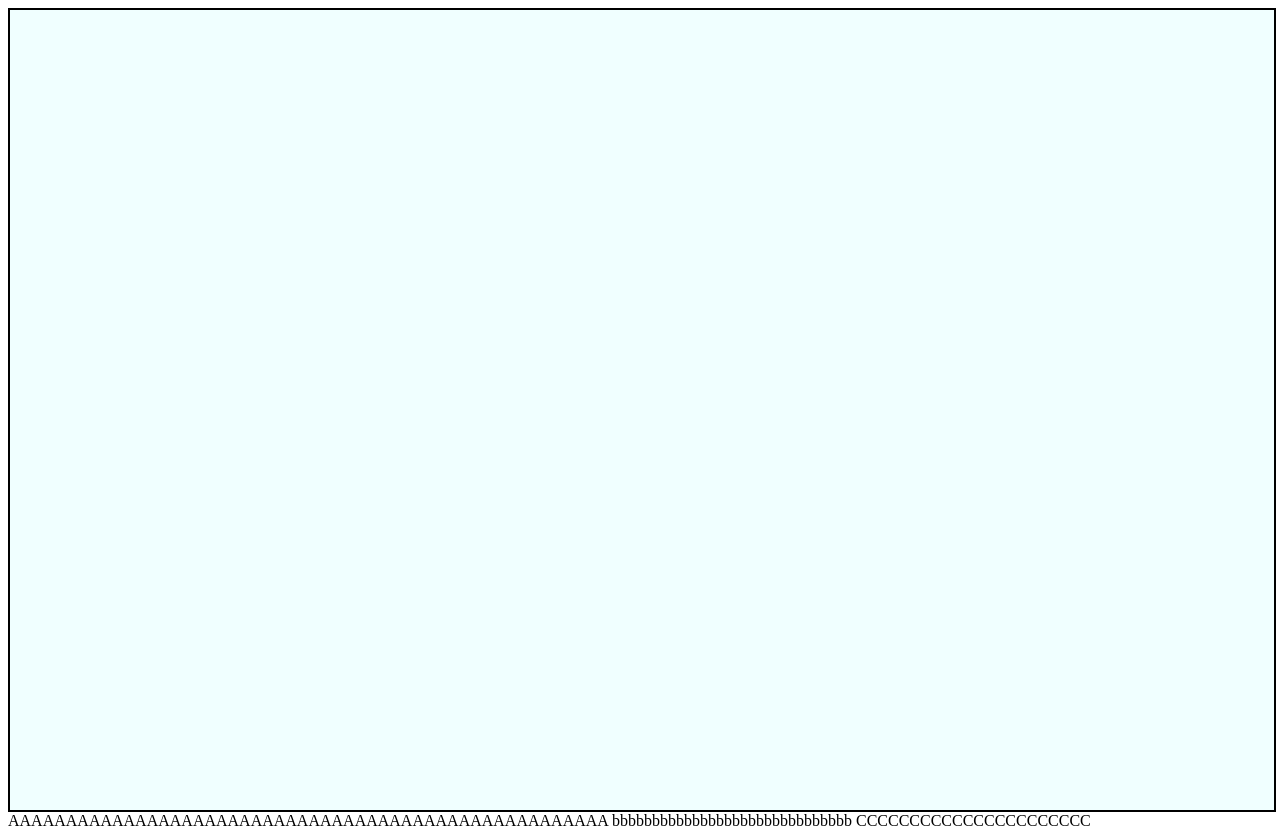
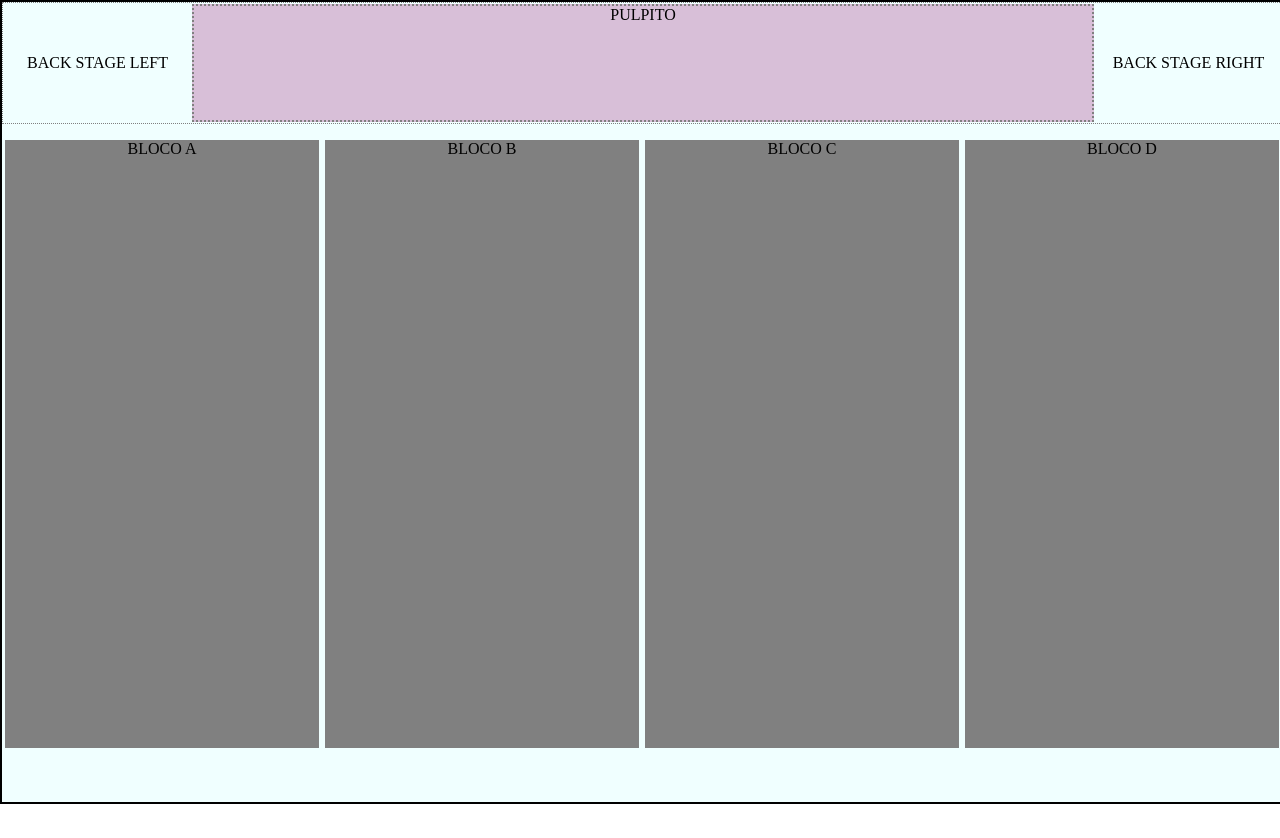
Before and after one commit to OseiasBeu/ApoioIMTS, a plain HTML site: page frontend/index.html in a window 1280 px wide. After the commit the page ends 804 px from the top, so only its background shows below. Drawn offline with nearby package versions, Linux system fonts and the light colour scheme; no server answers.

Commit message:
STYLE INDEX HTML

```diff
--- a/frontend/index.css
+++ b/frontend/index.css
@@ -1,11 +1,47 @@
-div{
-    height: 800px;
-     width: 100%;
-     background-color: azure;
+* {
+    margin: 0;
+    padding: 0;
+    text-align: center;
+}
+
+#BLOCOS {
+    height: 100vh;
+    width: 100vw;
+    background-color: azure;
     border: 2px solid black;
 }
 
-img{
-    height: 100px;
-    width: 100px;
+#front {
+    height: 15vh;
+    width: 100%;
+    border: 1px dotted gray;
+    display: flex;
+    justify-content: space-around;
+    align-items: center;
 }
+
+#palco {
+    height: 95%;
+    width: 95%;
+    border: 2px dotted gray;
+    background-color: thistle;
+}
+
+.back-stage {
+    width: 20vw;
+}
+
+#middle {
+    width: 100%;
+    height: 80vh;
+    /* border: 3px solid blue; */
+    display: flex;
+    align-items: center;
+    justify-content: space-around;
+}
+
+.bloco {
+    background-color: gray;
+    width: 24.5%;
+    height: 95%;
+}
--- a/frontend/index.html
+++ b/frontend/index.html
@@ -11,11 +11,19 @@
 </head>
 
 <body>
-
     <div id="BLOCOS">
-
+        <div id="front">
+            <section class="back-stage" id="back-stage-left">BACK STAGE LEFT</section>
+            <section id="palco">PULPITO</section>
+            <section class="back-stage" id="back-stage-right">BACK STAGE RIGHT</section>
+        </div>
+        <div id="middle">
+            <section class="bloco" id="blocoA">BLOCO A</section>
+            <section class="bloco" id="blocoB">BLOCO B</section>
+            <section class="bloco" id="blocoC">BLOCO C</section>
+            <section class="bloco" id="blocoD">BLOCO D</section>
+        </div>
     </div>
-AAAAAAAAAAAAAAAAAAAAAAAAAAAAAAAAAAAAAAAAAAAAAAAAAAAA        bbbbbbbbbbbbbbbbbbbbbbbbbbbbbb CCCCCCCCCCCCCCCCCCCCCC
     <script src="https://unpkg.com/axios/dist/axios.min.js"></script>
 </body>
 
```
Also changed, not shown: frontend/index.js (line endings or trailing spaces).
